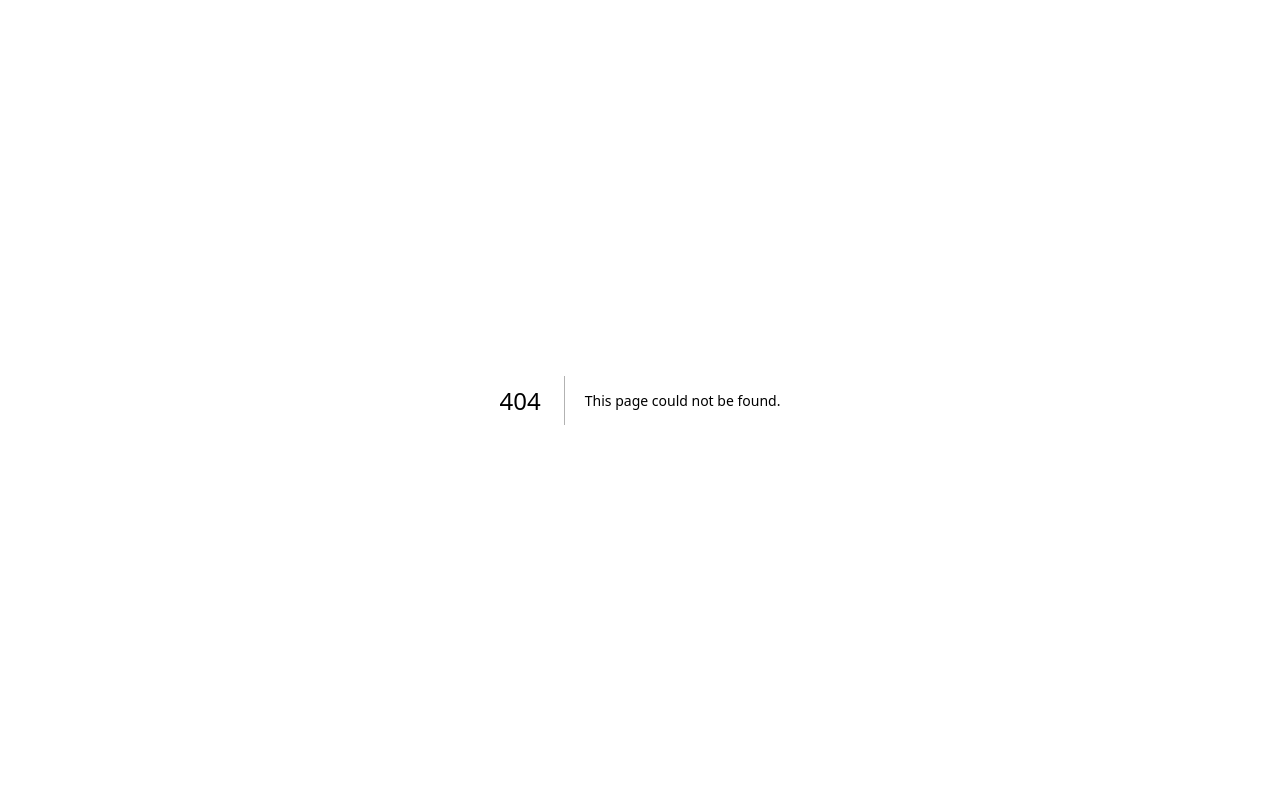
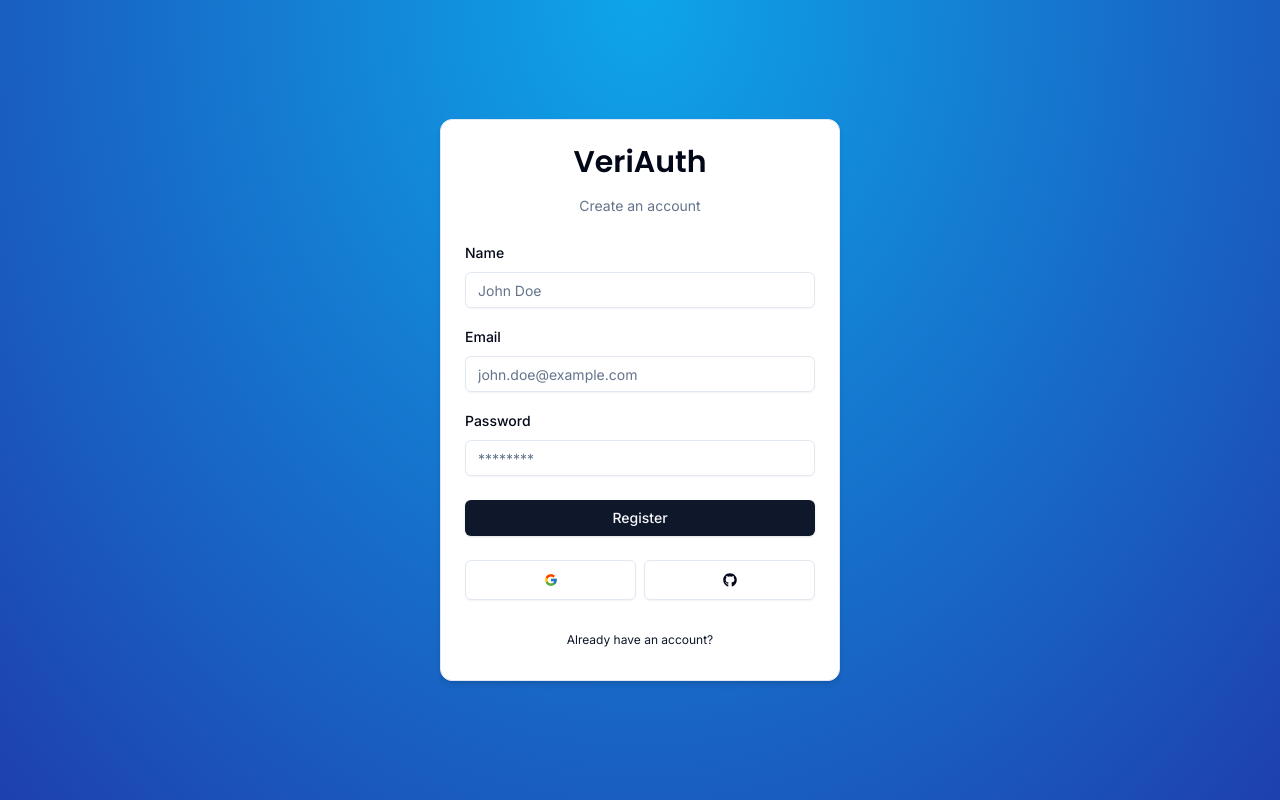
Before and after one commit to WinnardArthur/VeriAuth, a Next.js app: page /auth/register in a window 1280 px wide. Before the commit this address had no page. Built offline with nearby package versions, Linux system fonts and the light colour scheme.

Commit message:
create register form and page

```diff
--- /dev/null
+++ b/app/auth/register/page.tsx
@@ -0,0 +1,9 @@
+import React from "react";
+
+import { RegisterForm } from "@/components/auth/register-form";
+
+const RegisterPage = () => {
+  return <RegisterForm />;
+};
+
+export default RegisterPage;
--- /dev/null
+++ b/components/auth/register-form.tsx
@@ -0,0 +1,128 @@
+"use client";
+
+import React, { useState, useTransition } from "react";
+import * as z from "zod";
+import { useForm } from "react-hook-form";
+import { zodResolver } from "@hookform/resolvers/zod";
+
+import { CardWrapper } from "./card-wrapper";
+import { RegisterSchema } from "@/lib/validations";
+import {
+  Form,
+  FormField,
+  FormItem,
+  FormLabel,
+  FormMessage,
+  FormControl,
+} from "@/components/ui/form";
+import { Input } from "@/components/ui/input";
+import { Button } from "@/components/ui/button";
+import { FormError } from "../form-error";
+import { FormSuccess } from "../form-success";
+import { register } from "@/actions/register";
+
+const RegisterForm = () => {
+  const [isPending, startTransition] = useTransition();
+  const [error, setError] = useState<string | undefined>("");
+  const [success, setSuccess] = useState<string | undefined>("");
+
+  const form = useForm<z.infer<typeof RegisterSchema>>({
+    resolver: zodResolver(RegisterSchema),
+    defaultValues: {
+      name: "",
+      email: "",
+      password: "",
+    },
+  });
+
+  const onSubmit = (values: z.infer<typeof RegisterSchema>) => {
+    setError("");
+    setSuccess("");
+
+    startTransition(() => {
+      register(values).then((data) => {
+        setError(data.error);
+        setSuccess(data.success);
+      });
+    });
+  };
+
+  return (
+    <CardWrapper
+      headerLabel="Create an account"
+      backButtonHref="/auth/login"
+      backButtonLabel="Already have an account?"
+      showSocial
+    >
+      <Form {...form}>
+        <form onSubmit={form.handleSubmit(onSubmit)} className="space-y-6">
+          <div className="space-y-4">
+            <FormField
+              control={form.control}
+              name="name"
+              render={({ field }) => (
+                <FormItem>
+                  <FormLabel>Name</FormLabel>
+                  <FormControl>
+                    <Input
+                      {...field}
+                      placeholder="John Doe"
+                      disabled={isPending}
+                    />
+                  </FormControl>
+                  <FormMessage />
+                </FormItem>
+              )}
+            />
+
+            <FormField
+              control={form.control}
+              name="email"
+              render={({ field }) => (
+                <FormItem>
+                  <FormLabel>Email</FormLabel>
+                  <FormControl>
+                    <Input
+                      {...field}
+                      placeholder="john.doe@example.com"
+                      type="email"
+                      disabled={isPending}
+                    />
+                  </FormControl>
+                  <FormMessage />
+                </FormItem>
+              )}
+            />
+
+            <FormField
+              control={form.control}
+              name="password"
+              render={({ field }) => (
+                <FormItem>
+                  <FormLabel>Password</FormLabel>
+                  <FormControl>
+                    <Input
+                      {...field}
+                      placeholder="********"
+                      type="password"
+                      disabled={isPending}
+                    />
+                  </FormControl>
+                  <FormMessage />
+                </FormItem>
+              )}
+            />
+          </div>
+
+          <FormError message={error} />
+          <FormSuccess message={success} />
+          <Button type="submit" className="w-full" disabled={isPending}>
+            Register
+          </Button>
+        </form>
+      </Form>
+    </CardWrapper>
+  );
+};
+
+export { RegisterForm };
```
